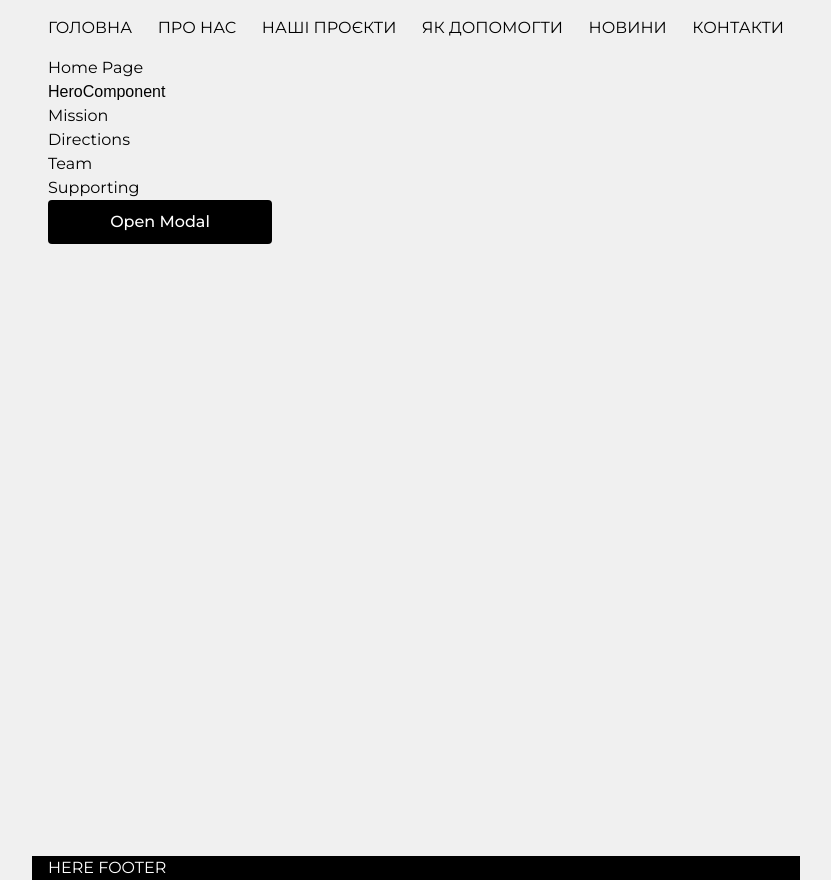
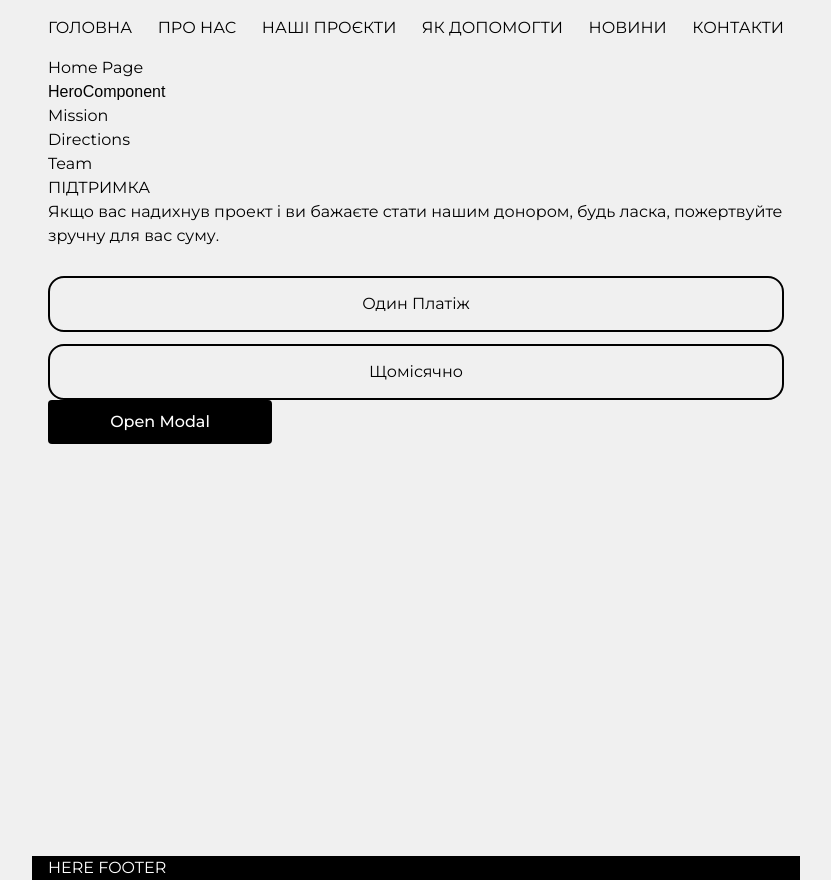
Before and after one commit to baza-trainee/peaceful-warrior-foundation, a Next.js app: page / in a window 1280 px wide. Shown: the whole page, without its empty margins (224-1055 px from the left). Built offline with nearby package versions, Linux system fonts and the light colour scheme; a web font is replaced by a local one.

Commit message:
select subscriptionOptions

```diff
--- a/src/sections/about/SupportUs/SupportUs.tsx
+++ b/src/sections/about/SupportUs/SupportUs.tsx
@@ -6,10 +6,51 @@ import React, { useState } from 'react';
 type SupportUsProps = {};
 
 const SupportUs = ({}: SupportUsProps) => {
+  const [activeButton, setActiveButton] = useState<string>('one_time');
   // const [isOpen, setIsOpen] = useState(false);
+  const subscriptionOptions = [
+    {
+      label: 'Один платіж',
+      value: 'one_time',
+    },
+    {
+      label: 'Щомісячно',
+      value: 'monthly',
+    },
+  ];
   return (
     <section>
-      <h2>Supporting</h2>
+      <h2 className="uppercase">підтримка</h2>
+      <p>
+        Якщо вас надихнув проект і ви бажаєте стати нашим донором, будь ласка,
+        пожертвуйте зручну для вас суму.
+      </p>
+      <form className="mt-7 flex w-full flex-col gap-y-8">
+        <div className="lg:flex-row lg:gap-x-10 flex flex-col justify-between gap-y-3 text-center uppercase">
+          {subscriptionOptions.map((option) => (
+            <label
+              className="flex flex-1 cursor-pointer items-center gap-x-2"
+              key={option.value}
+            >
+              <input
+                type="checkbox"
+                checked={activeButton === option.value}
+                onChange={() => setActiveButton(option.value)}
+                className="hidden"
+              />
+              <div
+                className={`hover:border-accent-primary w-full rounded-2xl border-2 py-[14px] capitalize focus:border-accent-primary${
+                  activeButton === option.value
+                    ? 'border-accent-primary'
+                    : 'border-grey-60'
+                }`}
+              >
+                {option.label}
+              </div>
+            </label>
+          ))}
+        </div>
+      </form>
       <ButtonDonate />
     </section>
   );
```
